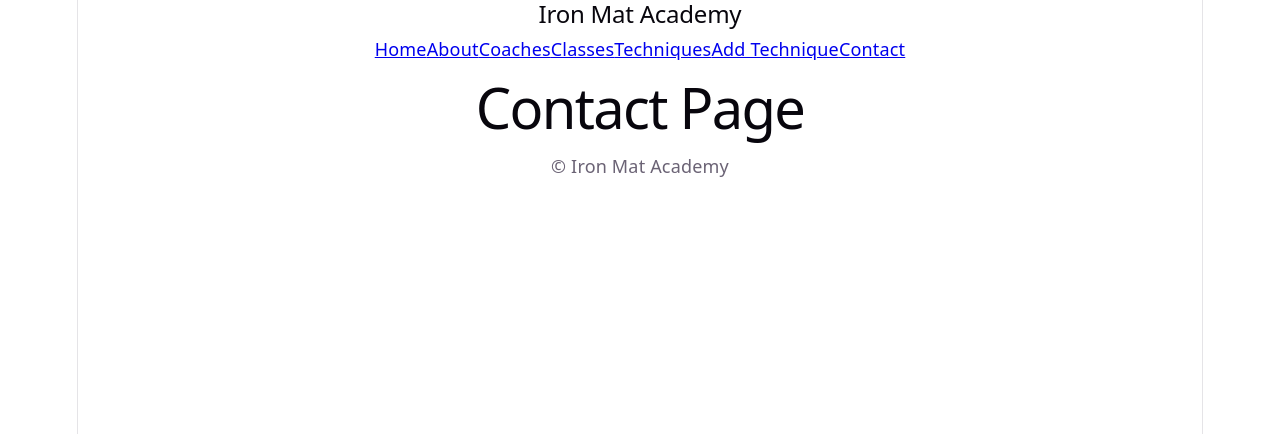
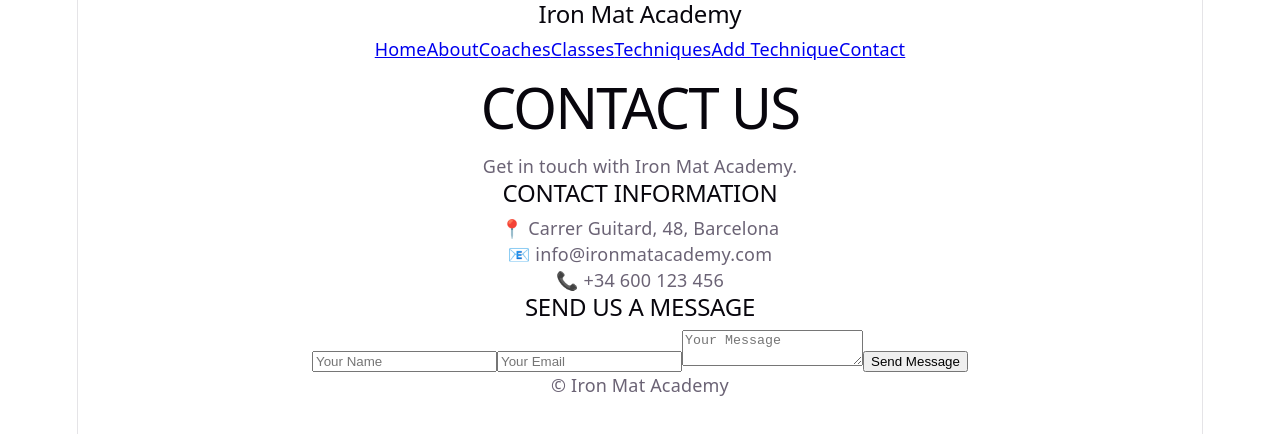
Before and after one commit to YenaKC/iron-mat-academy-client, a React (Vite) app: page /contact in a window 1280 px wide. Shown: the top 434 px of the page. Built offline with nearby package versions, Linux system fonts and the light colour scheme; the HTML template or start-up script is replaced by a standard one.

Commit message:
contact update

```diff
--- a/src/pages/AboutPage.jsx
+++ b/src/pages/AboutPage.jsx
@@ -24,7 +24,7 @@ function AboutPage() {
                     <p>Climate Control</p>
                     <p>Full Locker Room</p>
                     <p>Shower Facilities</p>
-                    <p>Gear Storave</p>
+                    <p>Gear Storage</p>
                     <p>Waiting Area</p>
                 </div>
             </section>
--- a/src/pages/ContactPage.jsx
+++ b/src/pages/ContactPage.jsx
@@ -1,5 +1,41 @@
 function ContactPage() {
-    return <h1>Contact Page</h1>;
+    return (
+        <main>
+            <section>
+                <h1>CONTACT US</h1>
+                <p>Get in touch with Iron Mat Academy.</p>
+            </section>
+
+            <section>
+                <h2>CONTACT INFORMATION</h2>
+
+                <p>📍 Carrer Guitard, 48, Barcelona</p>
+                <p>📧 info@ironmatacademy.com</p>
+                <p>📞 +34 600 123 456</p>
+            </section>
+
+            <section>
+                <h2>SEND US A MESSAGE</h2>
+
+                <form>
+                    <input
+                        type="text"
+                        placeholder="Your Name"
+                    />
+                    <input
+                        type="email"
+                        placeholder="Your Email"
+                    />
+                    <textarea
+                        placeholder="Your Message"
+                    ></textarea>
+                    <button type="submit">
+                        Send Message
+                    </button>
+                </form>
+            </section>
+        </main>
+    );
 }
 
 export default ContactPage;
```
